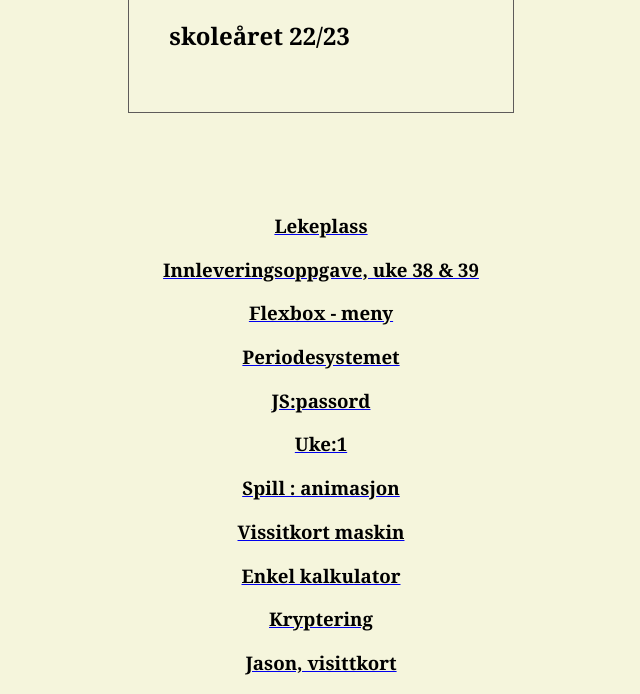
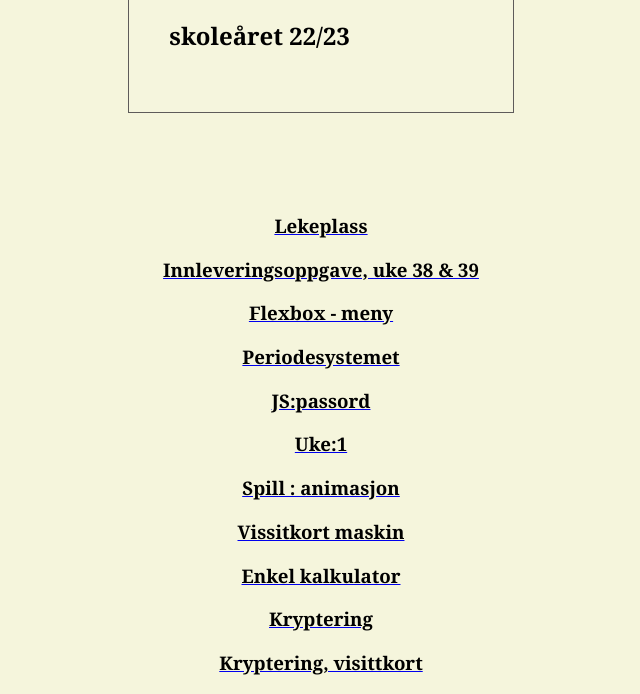
Before and after one commit to charlotteoverdale/IT1, a plain HTML site: page index.html in a window 1280 px wide. Shown: the part 208-902 px from the top of the page, without its empty margins (319-959 px from the left). Drawn offline with Linux system fonts and the light colour scheme.

Commit message:
Add files via upload

```diff
--- a/index.html
+++ b/index.html
@@ -75,7 +75,7 @@
     </a>
 
     <a href="jason.html">
-        <h3>Jason, visittkort</h3>
+        <h3>Kryptering, visittkort</h3>
     </a>
 </body>
 
```
